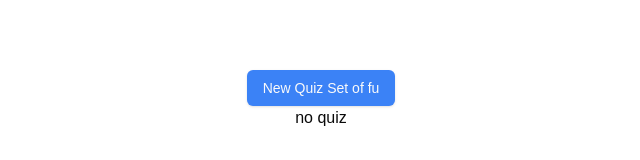
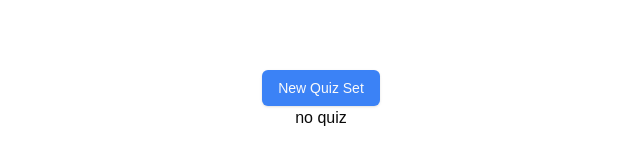
Before and after one commit to filexft/quiz, a Next.js app: page /nom/gender in a window 1280 px wide. Shown: the part 300-460 px from the top of the page, without its empty margins (319-959 px from the left). Built offline with nearby package versions, Linux system fonts and the light colour scheme.

Commit message:
working, now adding routes b

```diff
--- a/src/app/nom/gender/page.tsx
+++ b/src/app/nom/gender/page.tsx
@@ -14,7 +14,7 @@ export default function Gender() {
     const [isLoading, setIsLoading] = useState(false);
     const [error, setError] = useState<string | null | unknown>(null);
     const [fetchReq, setFetchReq] = useState<boolean>(false);
-    const [randomFreq, setRandomFreq] = useState(null);
+    // const [randomFreq, setRandomFreq] = useState(null);
 
     const wordUsageFrequency = ["uf", "vf", "fu", "ou"] as const;
 
@@ -24,9 +24,9 @@ export default function Gender() {
                 Math.floor(wordUsageFrequency.length * Math.random())
             ];
 
-        setRandomFreq(currentrandomFreq);
+        // setRandomFreq(currentrandomFreq);
 
-        console.log("random fer: ", randomFreq);
+        console.log("random fer: ", currentrandomFreq);
         if (fetchReq) {
             const getNewQuizSet = async () => {
                 setIsLoading(true);
@@ -64,7 +64,7 @@ export default function Gender() {
                     onClick={() => setFetchReq(true)}
                     className="bg-blue-500 hover:bg-blue-700"
                 >
-                    New Quiz Set of {randomFreq}
+                    New Quiz Set
                 </Button>
             </div>
             {resData && resData.data ? (
```
